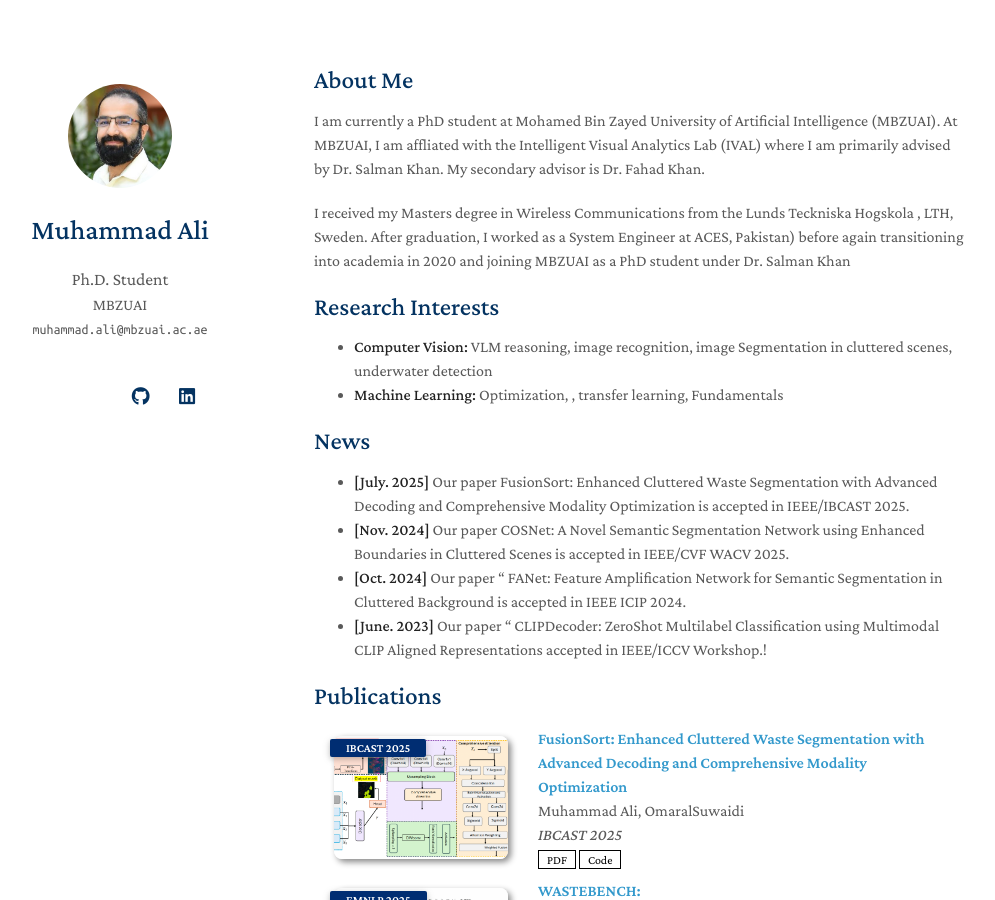
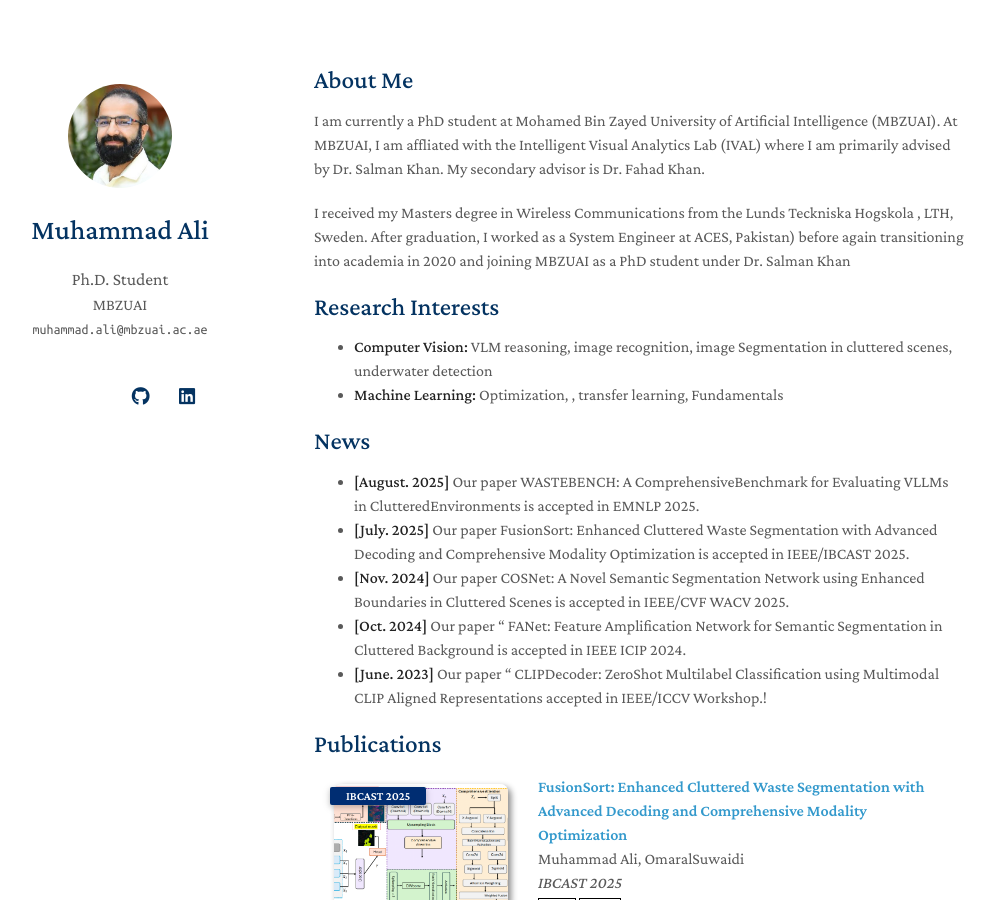
Before and after one commit to aliman80/aliman80.github.io, a Jekyll site: the page built from index.md, in a window 1280 px wide and 900 px high. Shown: the whole window, without its empty margins (156-1151 px from the left). Built offline with Jekyll 4.4.1, drawn with Linux system fonts in a browser that asks for light colours; a style sheet for code colours, icons or effects is not loaded; our own code applies the rules of GitHub Pages for plain Markdown files.

Commit message:
Update index.md

```diff
--- a/index.md
+++ b/index.md
@@ -14,6 +14,7 @@ I received my Masters degree in Wireless Communications from the Lunds Teckniska
 
 ## News
 
+- **[August. 2025]** Our paper WASTEBENCH: A ComprehensiveBenchmark for Evaluating VLLMs in ClutteredEnvironments is accepted in  EMNLP 2025.
 - **[July. 2025]** Our paper FusionSort: Enhanced Cluttered Waste Segmentation with Advanced Decoding and Comprehensive Modality Optimization is accepted in  IEEE/IBCAST 2025.
 - **[Nov. 2024]** Our paper COSNet: A Novel Semantic Segmentation Network using Enhanced Boundaries in Cluttered Scenes is accepted in  IEEE/CVF WACV 2025.
 - **[Oct. 2024]** Our paper " FANet: Feature Amplification Network for Semantic Segmentation in Cluttered Background is accepted in IEEE ICIP 2024.
```
